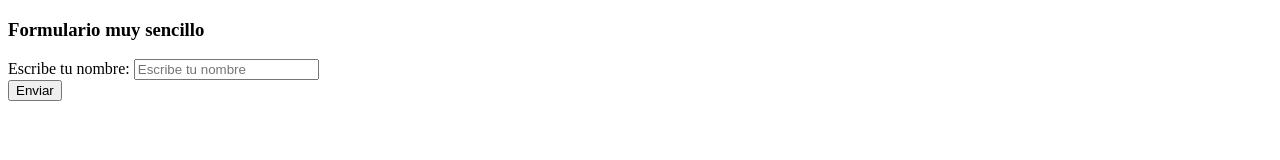
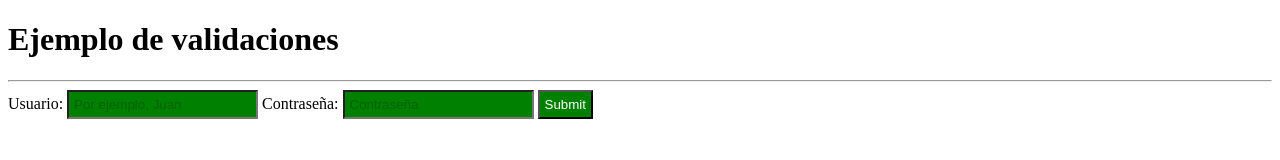
Before and after one commit to Som3th1ngMaybe/ProgWeb, a plain HTML site: page Formulario/princial.html in a window 1280 px wide. Drawn offline with Linux system fonts and the light colour scheme.

Commit message:
Modificacion Formulario

```diff
--- a/Formulario/princial.html
+++ b/Formulario/princial.html
@@ -3,18 +3,24 @@
 <head>
 	<meta charset="utf-8">
 	<meta name="viewport" content="width=device-width, initial-scale=1">
+	<link rel="stylesheet" type="text/css" href="principal.css">
 	<title>Documento con formulario</title>
 </head>
 <body>
+	<h1>Ejemplo de validaciones</h1>
+	<hr>
 
-	<h3>Formulario muy sencillo</h3>
-	<form action="http://www.librosweb.es/maneja_formulario.php" method="post">
-		<label for="nombre"> Escribe tu nombre: </label>
+	<form action="/" method="post">
+		<label for="nombre">Usuario:</label>
+		<input type="text" name="username" placeholder="Por ejemplo, Juan" minlength="5" maxlength="40">
 
-		<input type="text" name="nombre" value="" placeholder="Escribe tu nombre" autocomplete="off" />
-		<br/>
-		<input type="submit" value="Enviar" />
+		<label for="nombre">Contraseña:</label>
+  		<input type="password" name="password" placeholder="Contraseña" minlength="11">
+
+  		<input type="submit" name="Enviar">
 	</form>
+
+
 
 </body>
 </html>
--- /dev/null
+++ b/Formulario/principal.css
@@ -0,0 +1,17 @@
+input,
+textarea {
+  padding: 5px;
+  color: #fff;
+}
+
+::placeholder {
+  color: darkgreen;
+}
+
+:is(input, textarea):invalid {
+  background: red;
+}
+
+:is(input, textarea):valid {
+  background: green;
+}
```
